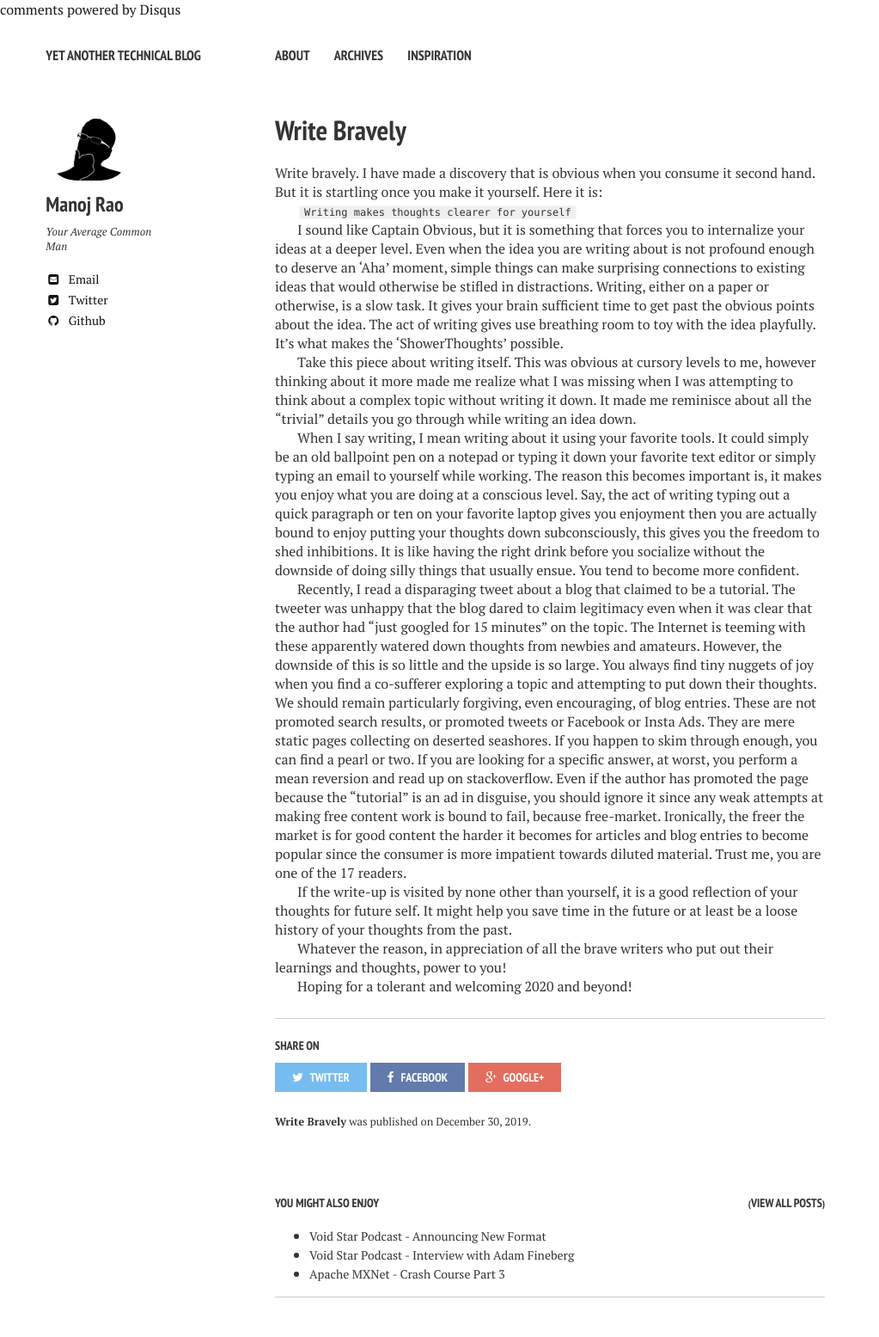
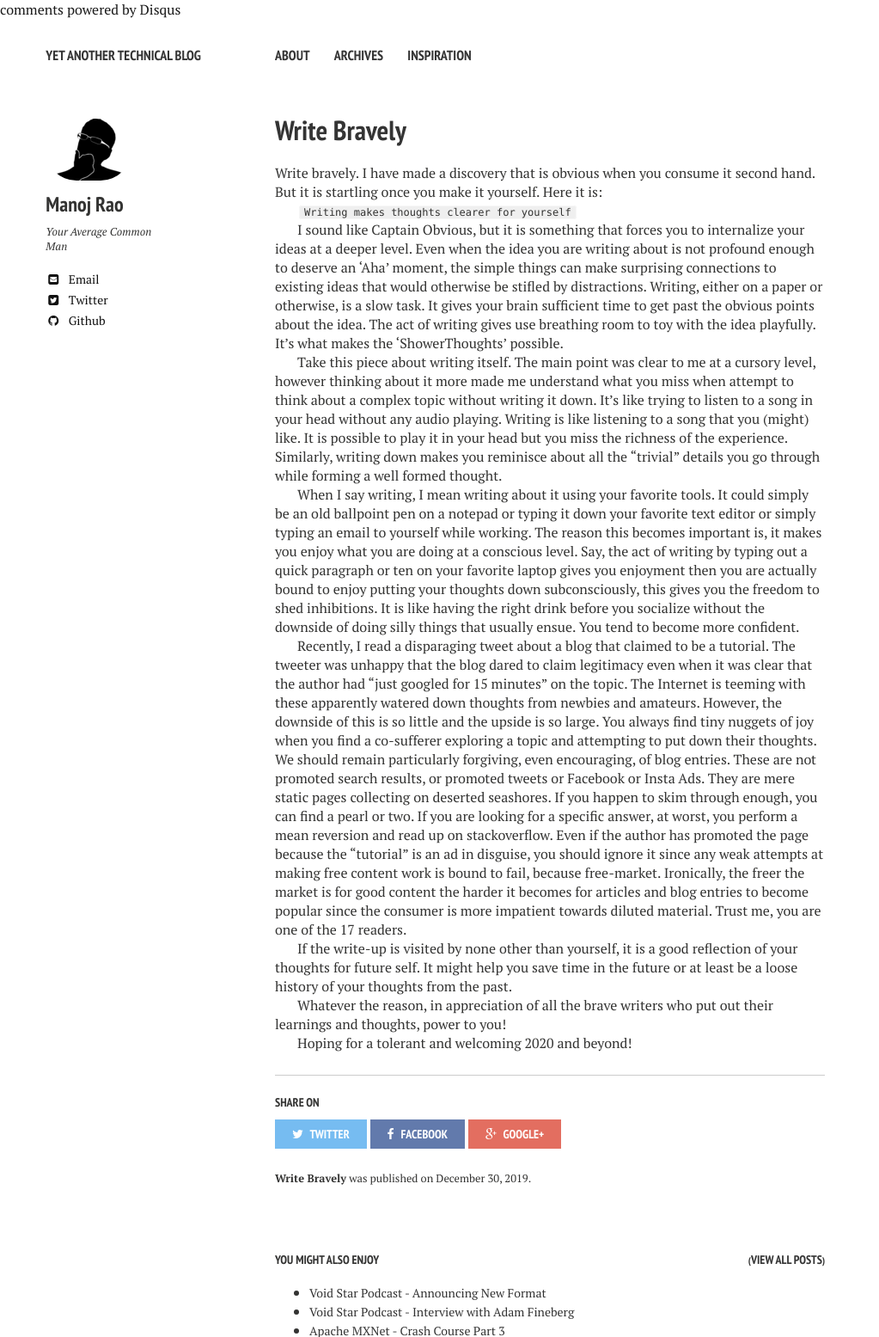
Before and after one commit to mycpuorg/mycpuorg.github.io, a Jekyll site: the page built from _posts/2019-12-30-tata-2019.md, in a window 1280 px wide, cut to the strip 0-1555 px from the top of the page. Shown: the whole strip at 86% size, without its empty margins (0-1023 px from the left). Built offline with Jekyll 4.4.1, drawn with Linux system fonts in a browser that asks for light colours; nearby versions of some CDN libraries; comment, search, counter and statistics services are not loaded.

Commit message:
Edits to "Write Bravely"

```diff
--- a/_posts/2019-12-30-tata-2019.md
+++ b/_posts/2019-12-30-tata-2019.md
@@ -15,24 +15,27 @@ is startling once you make it yourself. Here it is:
 
 I sound like Captain Obvious, but it is something that forces you to internalize
 your ideas at a deeper level. Even when the idea you are writing about is not
-profound enough to deserve an 'Aha' moment, simple things can make surprising
-connections to existing ideas that would otherwise be stifled in
+profound enough to deserve an 'Aha' moment, the simple things can make
+surprising connections to existing ideas that would otherwise be stifled by
 distractions. Writing, either on a paper or otherwise, is a slow task. It gives
 your brain sufficient time to get past the obvious points about the idea. The
 act of writing gives use breathing room to toy with the idea playfully. It's
 what makes the 'ShowerThoughts' possible.
 
-Take this piece about writing itself. This was obvious at cursory levels to me,
-however thinking about it more made me realize what I was missing when I was
-attempting to think about a complex topic without writing it down. It made me
-reminisce about all the "trivial" details you go through while writing an idea
-down.
+Take this piece about writing itself. The main point was clear to me at a
+cursory level, however thinking about it more made me understand what you
+miss when attempt to think about a complex topic without writing it
+down. It's like trying to listen to a song in your head without any audio
+playing. Writing is like listening to a song that you (might) like. It is
+possible to play it in your head but you miss the richness of the
+experience. Similarly, writing down makes you reminisce about all the "trivial"
+details you go through while forming a well formed thought.
 
 When I say writing, I mean writing about it using your favorite tools. It could
 simply be an old ballpoint pen on a notepad or typing it down your favorite text
 editor or simply typing an email to yourself while working. The reason this
 becomes important is, it makes you enjoy what you are doing at a conscious
-level. Say, the act of writing typing out a quick paragraph or ten on your
+level. Say, the act of writing by typing out a quick paragraph or ten on your
 favorite laptop gives you enjoyment then you are actually bound to enjoy putting
 your thoughts down subconsciously, this gives you the freedom to shed
 inhibitions. It is like having the right drink before you socialize without the
```
